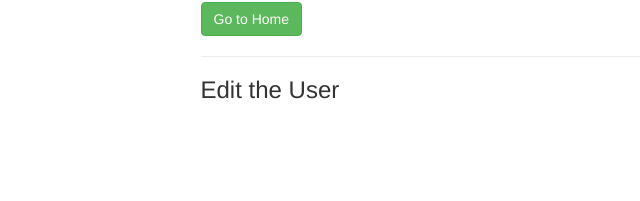
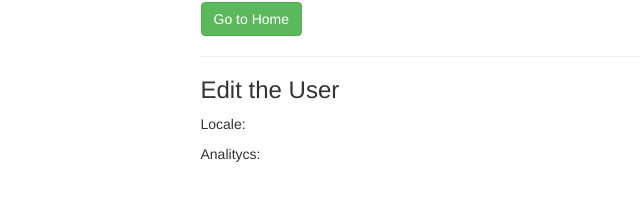
Before and after one commit to azkura/vue-routing-app, a Vue app: page /user/1/edit in a window 1280 px wide. Shown: the part 239-440 px from the top of the page, without its empty margins (162-802 px from the left). Built offline with nearby package versions, Linux system fonts and the light colour scheme.

Commit message:
Using Query parameters

```diff
--- a/src/components/user/UserDetail.vue
+++ b/src/components/user/UserDetail.vue
@@ -4,7 +4,7 @@
          <p>User loaded has ID: {{ $route.params.id }}</p>
          <router-link
             tag="button"
-            :to="{ name: 'userEdit', params: { id: $route.params.id } }"
+            :to="{ name: 'userEdit', params: { id: $route.params.id }, query:{ locale: 'en', q: 100 } }"
             class="btn btn-primary">Edit User</router-link>
     </div>
 </template>
--- a/src/components/user/UserEdit.vue
+++ b/src/components/user/UserEdit.vue
@@ -1,3 +1,8 @@
 <template>
-    <h3>Edit the User</h3>
+    <div>
+        <h3>Edit the User</h3>
+        <p>Locale: {{ $route.query.locale }}</p>
+        <p>Analitycs: {{ $route.query.q }}</p>
+
+    </div>
 </template>
```
